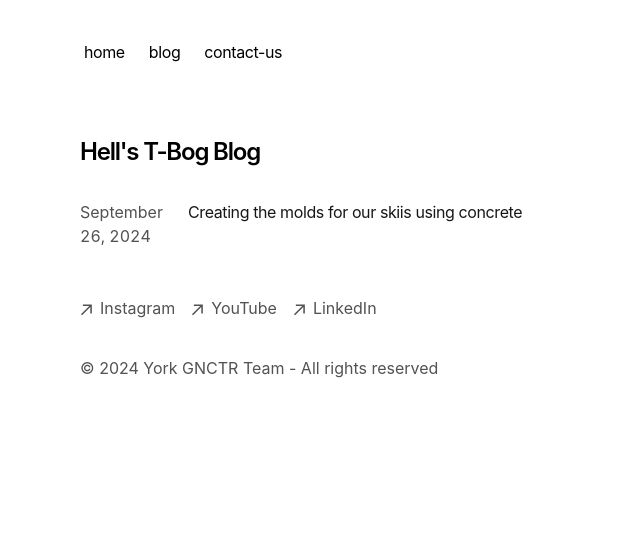
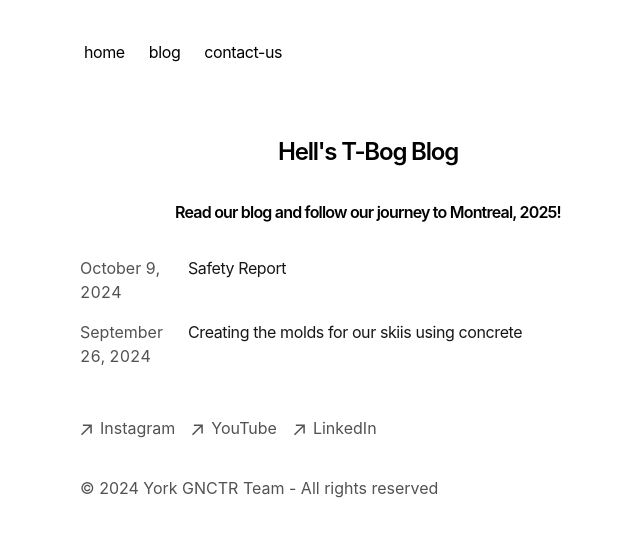
Before and after one commit to fayaz-rafin/gnctr-website, a Next.js app in the folder blog/: page /blog in a window 1280 px wide. Shown: the top 536 px of the page, without its empty margins (272-912 px from the left). Built offline with nearby package versions, Linux system fonts and the light colour scheme.

Commit message:
streamlined the blog posting process

```diff
--- a/blog/app/blog/page.tsx
+++ b/blog/app/blog/page.tsx
@@ -8,7 +8,8 @@ export const metadata = {
 export default function Page() {
   return (
     <section>
-      <h1 className="font-semibold text-2xl mb-8 tracking-tighter">Hell's T-Bog Blog</h1>
+      <h1 className="font-semibold text-2xl text-center mb-8 tracking-tighter">Hell's T-Bog Blog</h1>
+      <p className="font-semibold text-m text-center mb-8 tracking-tighter">Read our blog and follow our journey to Montreal, 2025!</p>
       <BlogPosts />
     </section>
   )
--- /dev/null
+++ b/blog/app/blog/posts/vim2.mdx
@@ -0,0 +1,6 @@
+---
+title: 'Safety Report'
+publishedAt: '2024-10-09'
+summary: 'In this article, we explore the safety report for our skiis. We discuss the materials and tools needed, the steps involved, and the challenges we encountered along the way.'
+---
+post coming soon
```
